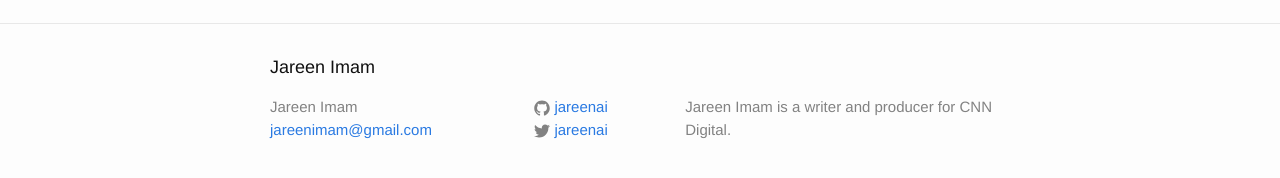
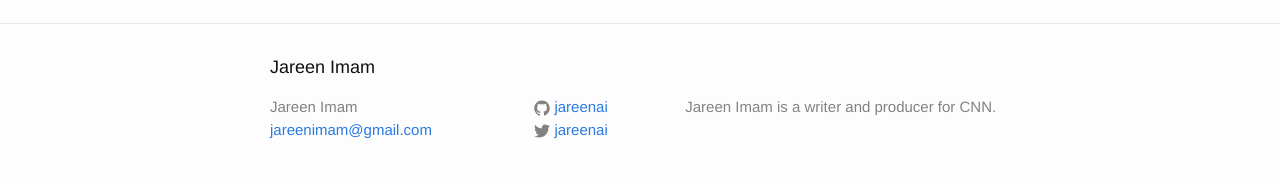
Before and after one commit to jareenai/jareenai.github.io, a Jekyll site: the page built from about.md, in a window 1280 px wide. Shown: the part 327-505 px from the top of the page. Built offline with Jekyll 4.4.1, drawn with Linux system fonts in a browser that asks for light colours.

Commit message:
Deleted "Digital"

```diff
--- a/_config.yml
+++ b/_config.yml
@@ -2,7 +2,7 @@
 title: Jareen Imam
 email: jareenimam@gmail.com
 description: > # this means to ignore newlines until "baseurl:"
-  Jareen Imam is a writer and producer for CNN Digital.
+  Jareen Imam is a writer and producer for CNN.
 baseurl: "" # the subpath of your site, e.g. /blog/
 url: "http://jareenimam.io" # the base hostname & protocol for your site
 twitter_username: jareenai
```
